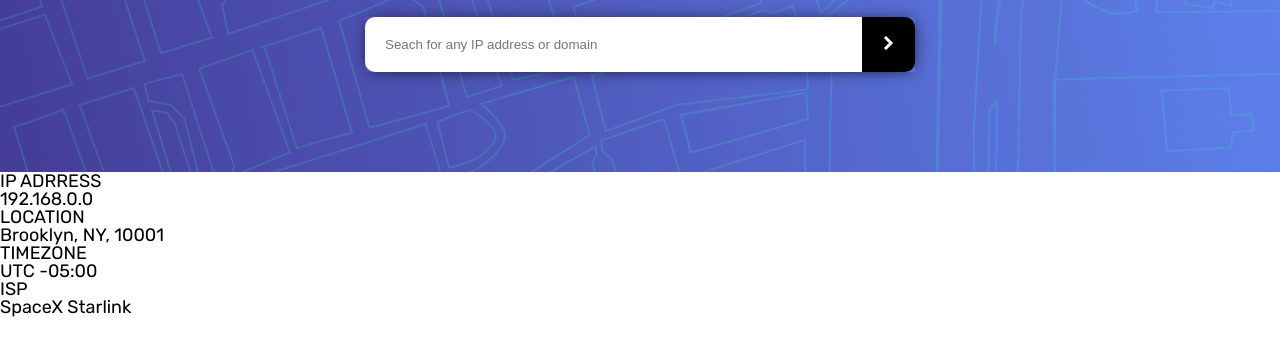
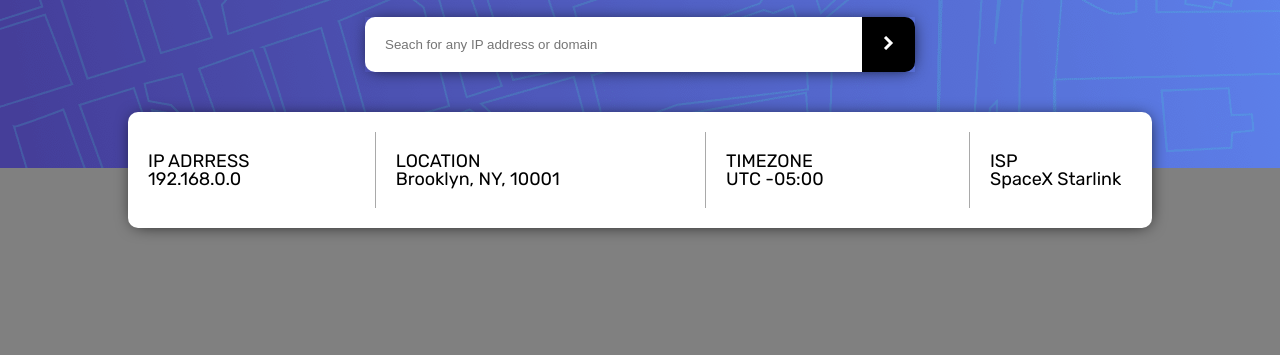
Before and after one commit to QueirozEdu/ip-tracker, a plain HTML site: page index.html in a window 1280 px wide. Shown: the part 63-418 px from the top of the page. Drawn offline with Linux system fonts and the light colour scheme.

Commit message:
Finished banner styling

```diff
--- a/assets/style.css
+++ b/assets/style.css
@@ -59,3 +59,32 @@
 .go_button:hover {
     background-color: #333333;
 }
+
+.info_banner {
+    width: 80%;
+    position: relative;
+    left: 10vw;
+    background-color: white;
+    border-radius: 10px;
+    margin-top: -60px;
+    -webkit-box-shadow: 1px 1px 17px -5px #000000;
+    box-shadow: 1px 1px 17px -5px #000000;
+}
+
+.info_banner_items {
+    width: 97%;
+    display: flex;
+    align-items: center;
+    justify-content: space-between;
+    padding: 20px;
+}
+.info_banner_items li:not(:first-of-type) {
+    border-left: 1px solid rgba(0, 0, 0, 0.336);
+    padding: 20px;
+}
+
+.map {
+    background: grey;
+    height: 100vh;
+    margin-top: -60px;
+}
```
Also changed, not shown: index.html (line endings or trailing spaces).
